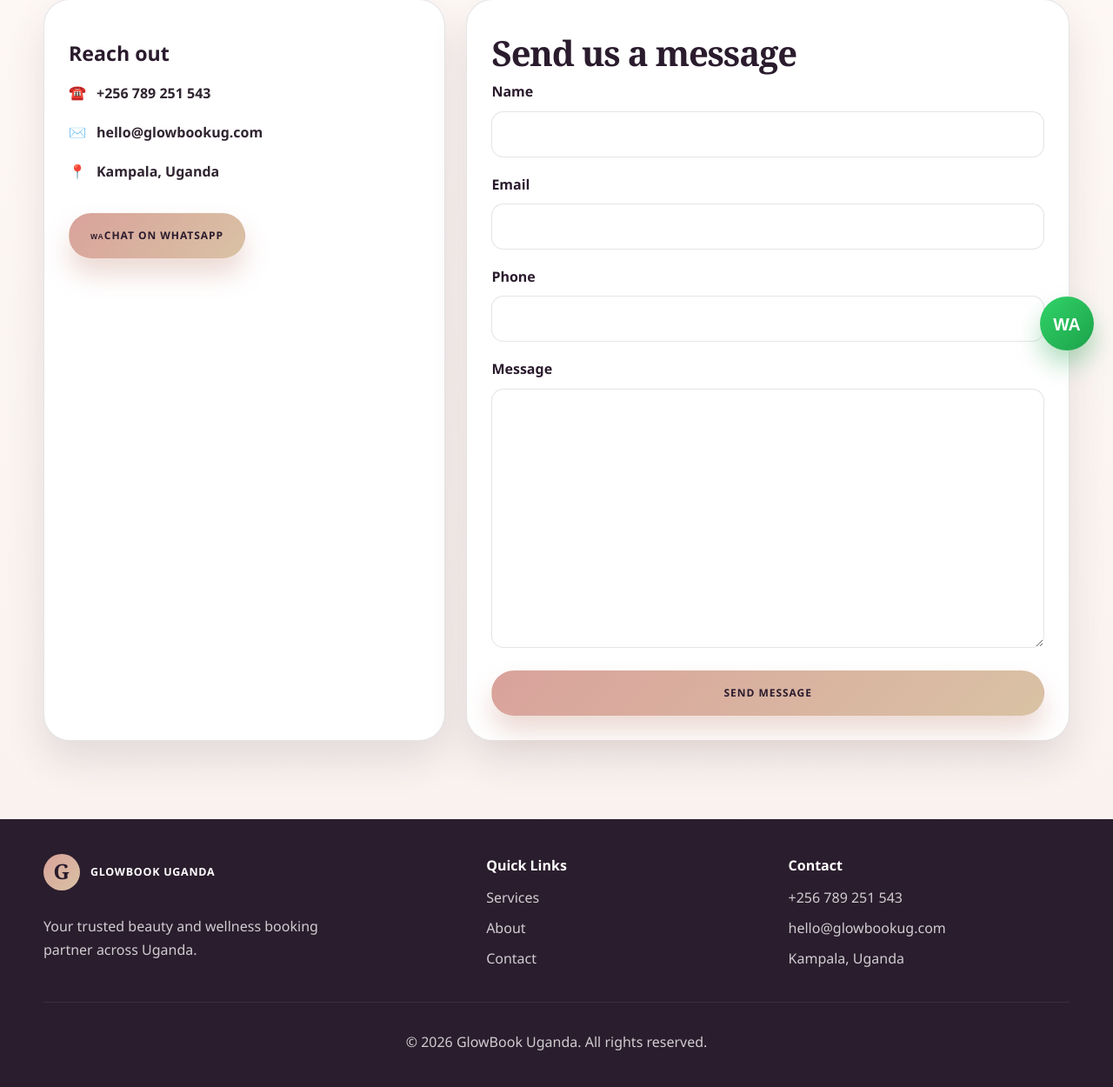
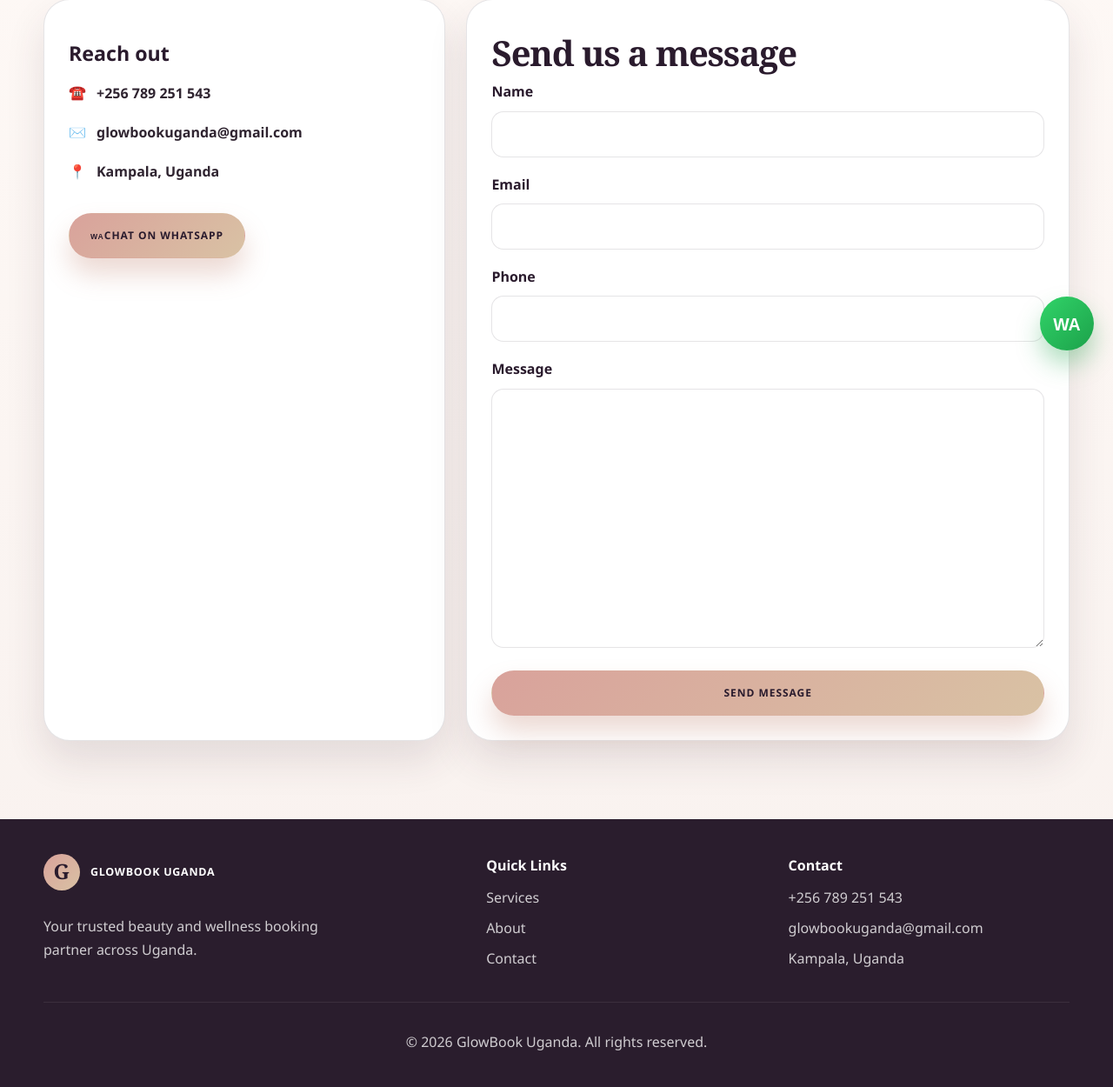
Before and after one commit to yphilo16-lab/GlowBook-Uganda, a Django app: page /contact/ in a window 1280 px wide. Shown: the part 375-1625 px from the top of the page at 87% size. Run offline with Django 5.2, Linux system fonts and the light colour scheme.

Commit message:
Fix the Mailing address and Contact

```diff
--- a/core/templates/core/base.html
+++ b/core/templates/core/base.html
@@ -69,7 +69,7 @@
                 <h4>Contact</h4>
                 <ul class="footer-links">
                     <li><a href="tel:+256789251543">+256 789 251 543</a></li>
-                    <li><a href="mailto:hello@glowbookug.com">hello@glowbookug.com</a></li>
+                    <li><a href="mailto:glowbookuganda@gmail.com">glowbookuganda@gmail.com</a></li>
                     <li>Kampala, Uganda</li>
                 </ul>
             </div>
--- a/core/templates/core/contact.html
+++ b/core/templates/core/contact.html
@@ -15,7 +15,7 @@
         <div class="contact-card">
             <h3>Reach out</h3>
             <div class="contact-item"><i class="fa-solid fa-phone"></i><span>+256 789 251 543</span></div>
-            <div class="contact-item"><i class="fa-solid fa-envelope"></i><span>hello@glowbookug.com</span></div>
+            <div class="contact-item"><i class="fa-solid fa-envelope"></i><a href="mailto:glowbookuganda@gmail.com">glowbookuganda@gmail.com</a></div>
             <div class="contact-item"><i class="fa-solid fa-location-dot"></i><span>Kampala, Uganda</span></div>
             <a class="btn btn-primary whatsapp-inline" href="https://wa.me/256789251543?text=Hello%20GlowBook%20Uganda%2C%20I%20need%20help%20with%20a%20service%20booking." target="_blank" rel="noopener">
                 <i class="fa-brands fa-whatsapp"></i> Chat on WhatsApp
```
Also changed, not shown: core/tests.py (+7 -0 lines).
